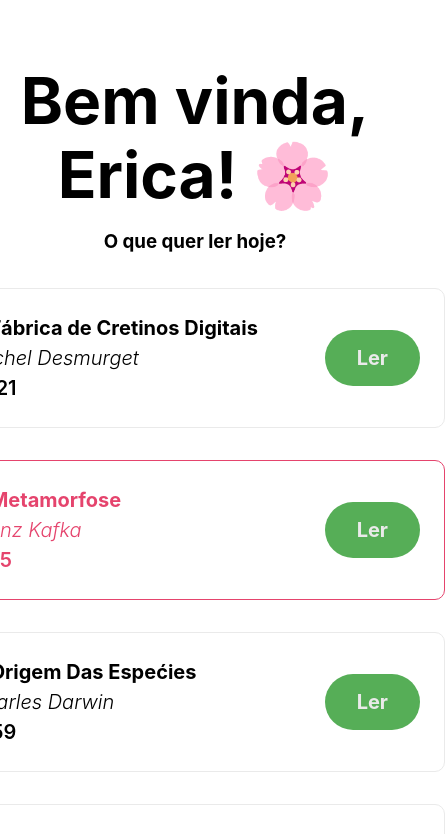
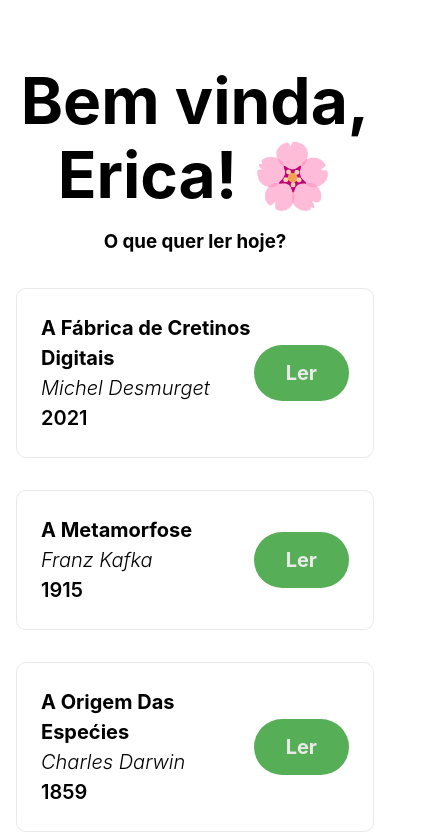
Before and after one commit to CalebMartim/eri-biblioteca, a Next.js app: page / in a window 390 px wide. Shown: the top 834 px of the page, 445 px wide, since content can reach past the window. Built offline with nearby package versions, Linux system fonts and the light colour scheme.

Commit message:
fixed responsiveness

```diff
--- a/styles/Home.module.css
+++ b/styles/Home.module.css
@@ -10,6 +10,7 @@
   flex-direction: column;
   justify-content: center;
   align-items: center;
+  max-width: 100%;
 }
 
 .footer {
@@ -63,7 +64,7 @@
   border: 1px solid #eaeaea;
   border-radius: 10px;
   transition: color 0.15s ease, border-color 0.15s ease;
-  width: 500px;
+  max-width: 500px;
 }
 
 .card:hover,
```
